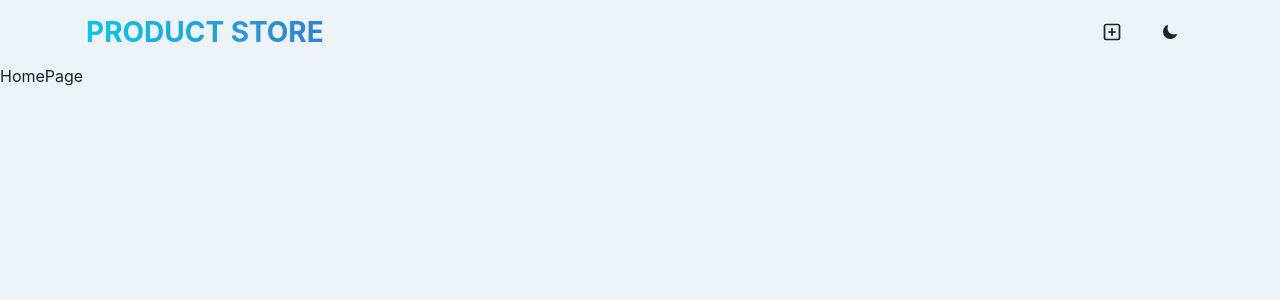
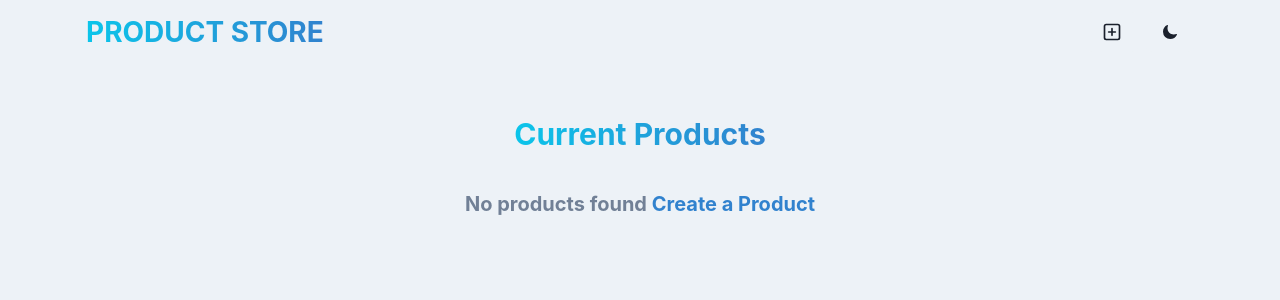
Before and after one commit to emonShimoul/MERN-Product-Store-UDPro1, a React app in the folder frontend/: page / in a window 1280 px wide. Shown: the top 300 px of the page. Built offline with nearby package versions, Linux system fonts and the light colour scheme; the HTML template or start-up script is replaced by a standard one.

Commit message:
design homepage layout

```diff
--- a/frontend/src/pages/HomePage.jsx
+++ b/frontend/src/pages/HomePage.jsx
@@ -1,9 +1,29 @@
 import React from 'react'
+import { Container, Text, VStack } from "@chakra-ui/react";
+import {Link} from 'react-router-dom';
 
 const HomePage = () => {
   return (
-    <div>HomePage</div>
+    <Container maxW='container.xl' py={12}>
+      <VStack spacing={8}>
+        <Text
+        fontSize={"30"}
+        fontWeight={"bold"}
+        bgGradient= {"linear(to-r, cyan.400, blue.500)"}
+        bgClip={"text"}
+        textAlign={"center"}
+        >Current Products</Text>
+
+        <Text fontSize='xl' textAlign={"center"} fontWeight='bold' color='gray.500'>No products found {" "}
+          <Link to={"/create"}>
+            <Text as='span' color='blue.500' _hover={{textDecoration: "underline"}}>
+              Create a Product
+            </Text>
+          </Link>
+        </Text>
+      </VStack>
+    </Container>
   )
 }
 
-export default HomePage
+export default HomePage;
```
